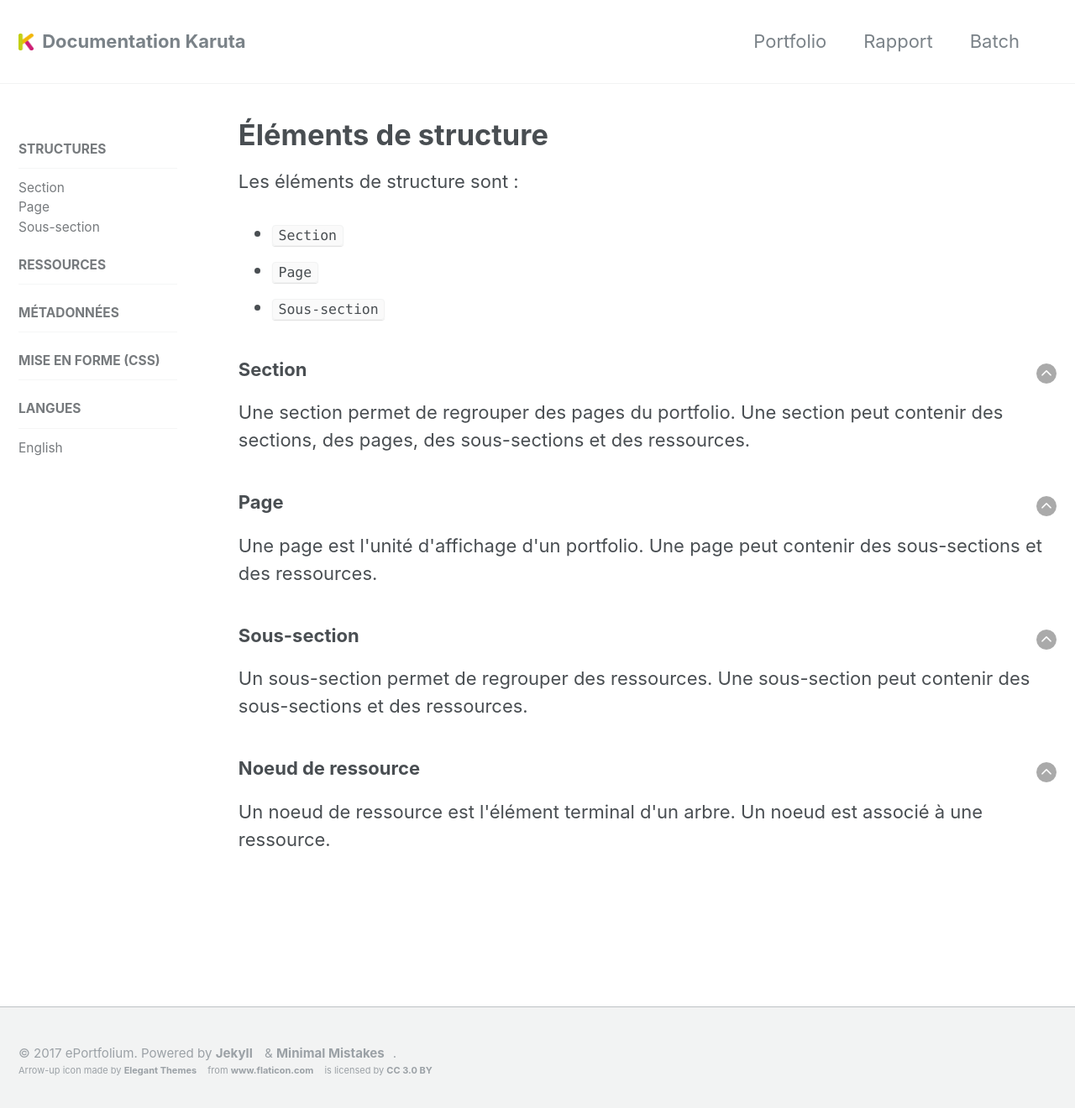
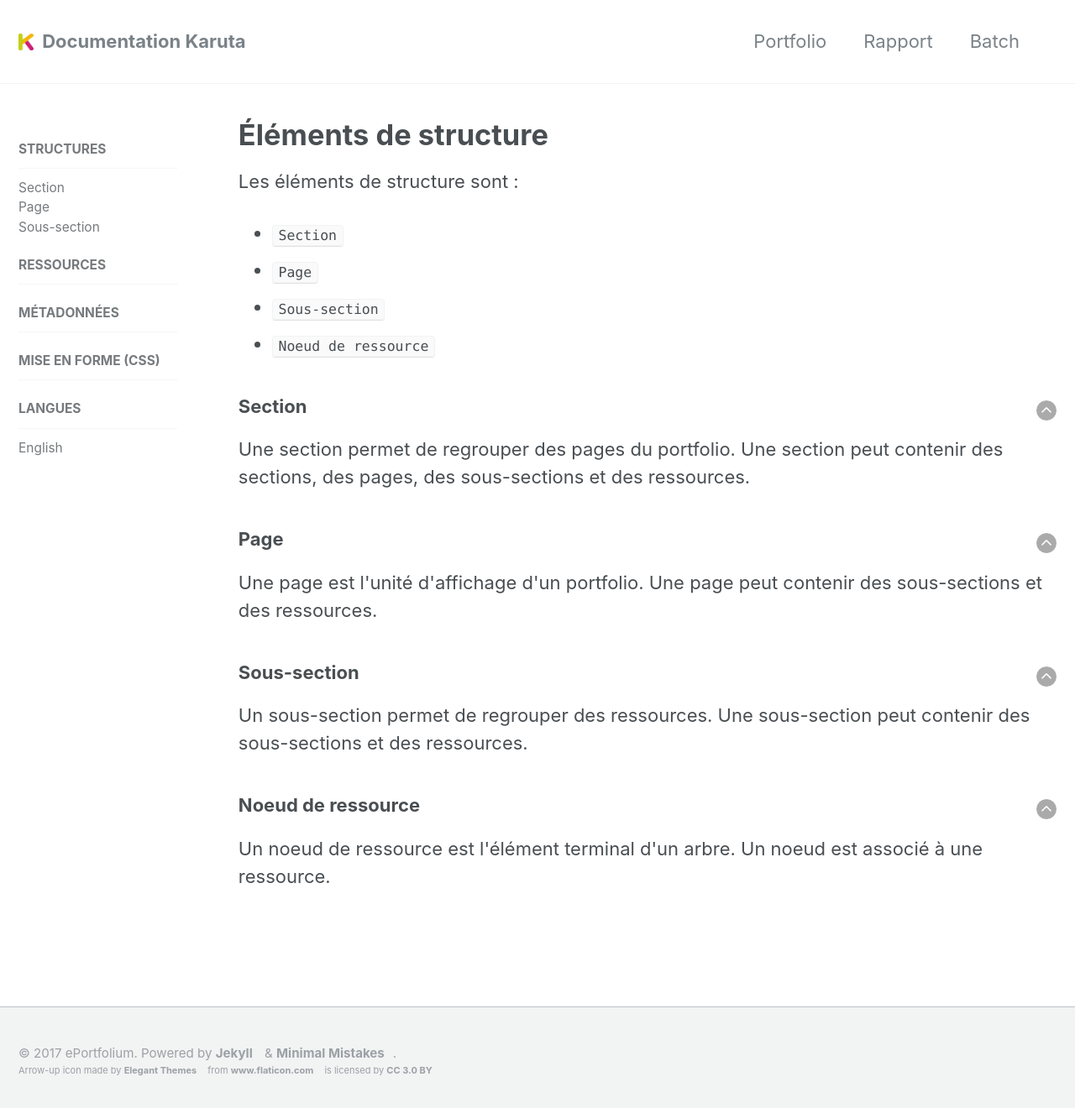
Before and after one commit to karutaproject/karuta-frontend-documentation, a Jekyll site: the page built from _pages/structures_fr.html, in a window 1280 px wide and 1327 px high. Shown: the top 1320 px of the window at 84% size. Built offline with Jekyll 4.4.1, drawn with Linux system fonts in a browser that asks for light colours.

Commit message:
navigation

```diff
--- a/_pages/structures_fr.html
+++ b/_pages/structures_fr.html
@@ -11,6 +11,7 @@ sidebar:
 	<li><code><a href='#asmstructure'>Section</a></code></li>
 	<li><code><a href='#asmunit'>Page</a></code></li>
 	<li><code><a href='#asmunitstructure'>Sous-section</a></code></li>
+	<li><code><a href='#asmcontext'>Noeud de ressource</a></code></li>
 </ul>
 
 
```
